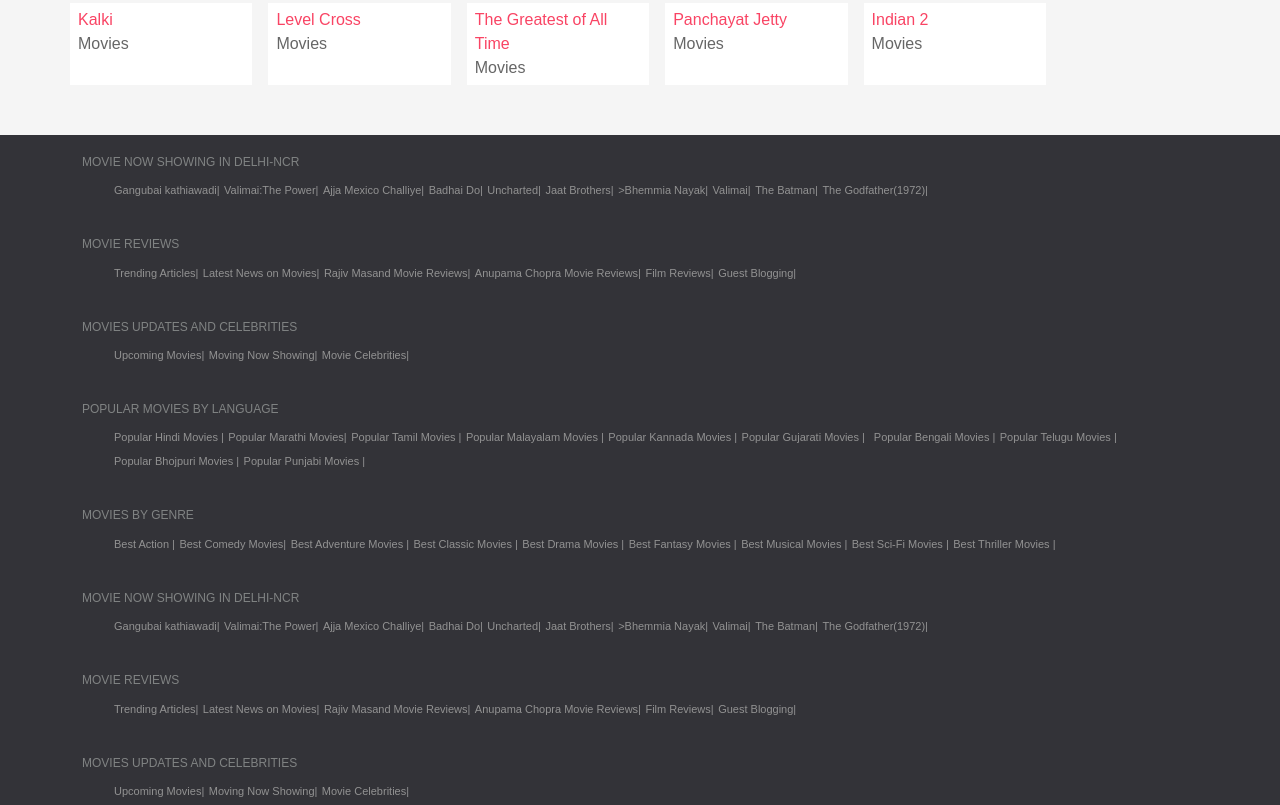
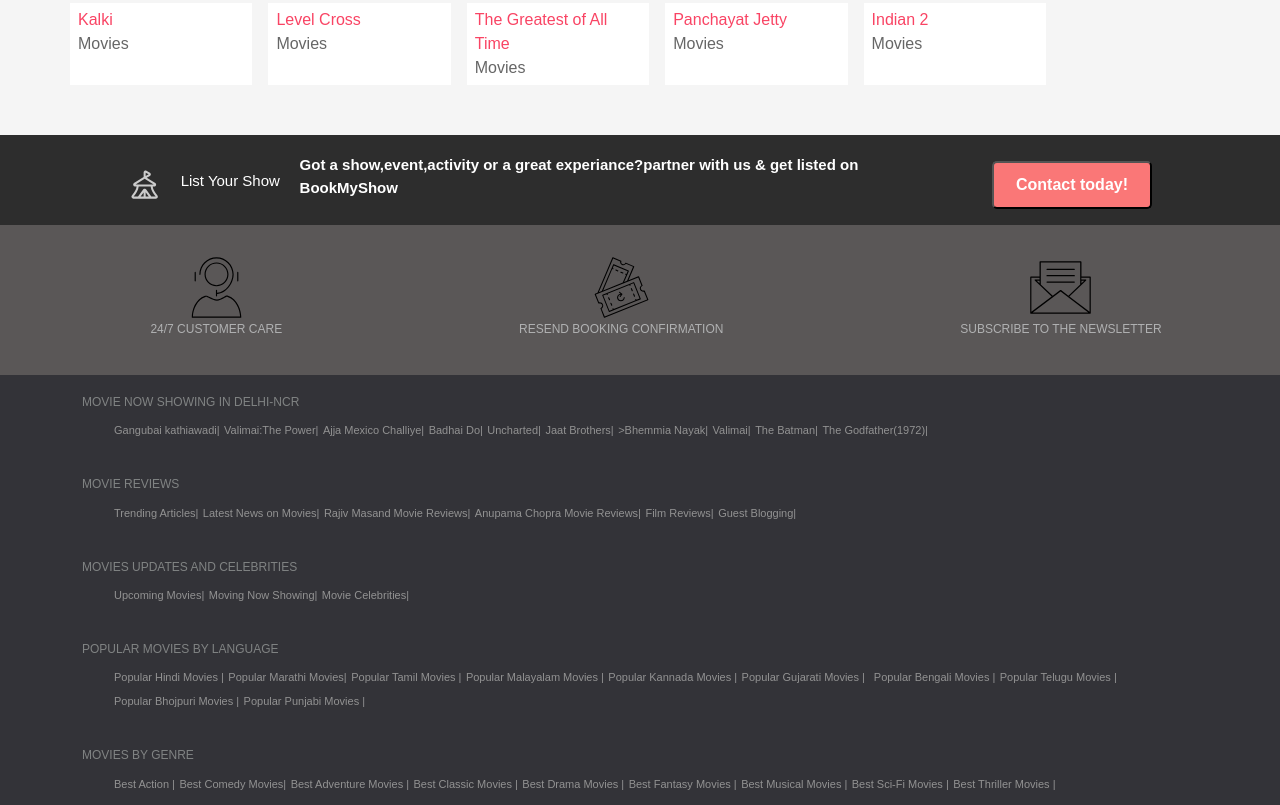
Before and after one commit to ikdaisy/Week-4-BookMyShow, a plain HTML site: page index.html in a window 1280 px wide. Shown: the part 4858-5663 px from the top of the page. Drawn offline with Linux system fonts and the light colour scheme.

Commit message:
Updated...

```diff
--- a/css/mystyles.css
+++ b/css/mystyles.css
@@ -455,6 +455,75 @@
 }
 
 
+.footer{
+    padding-top: 40px;
+
+
+    width: 100%;
+    height: 30vh;
+    background-color: rgb(45, 45, 45);
+}
+.liys{
+    height: 10%;
+    width: 80%;
+    margin: 0 10%;
+    display: flex;
+    justify-content: space-between;
+}
+.liysl{
+    width: 75%;
+    height: 100%;
+    color: white;
+    font-weight: bold;
+    display: flex;
+
+    justify-content: space-between;
+    align-items: center;
+}
+.liysl h3{
+    font-size: 15px;
+    width: 20%;
+    text-align: center;
+}
+
+.liysl p{
+    font-size: 15px;
+
+
+}
+.liysr{
+
+    height: 100%;
+
+    display: flex;
+    justify-content: center;
+    align-items: center;
+}
+
+
+.cus{
+    margin-top: 30px;
+    height: 20vh;
+    width: 100%;
+    color: rgb(176, 177, 178);
+    background-color: rgb(90, 87, 87);
+
+}
+.cus ul{
+    height: 100%;
+    list-style-type: none;
+    text-align: center;
+    font-size: 12px;
+    align-items: center;
+    display: flex;
+    justify-content: space-around;
+}
+.cus img{
+    width: 65px;
+    height: 65px;
+
+}
+
 
 
     #footer_section_1{
@@ -557,7 +626,7 @@
             text-align: center;
             font-size: 12px;
             padding-bottom: 20px;
-            color: #F3FFFF;
+            color: #929494;
 
         }
 
@@ -565,6 +634,7 @@
             margin-bottom: 50px;
 
             position: relative;
+
         }
 
         .main img{
@@ -582,14 +652,45 @@
             top: 10%;
             left: 5%;
 
+
         }
 
         .main-content{
+
             width: 30%;
             position: absolute;
             top: 10%;
             left: 24%;
+
         }
+
+
+
+
+        .main-img:before {
+            content: '';
+            position: absolute;
+            top: 0;
+            left: 0;
+            height: 100%;
+            width: 15%;
+            background-image: linear-gradient(90deg, rgb(61, 60, 60) 0%, black 100%);
+        }
+
+
+
+        .main:before {
+            content: '';
+            position: absolute;
+            bottom: 0;
+            right: 0;
+            height: 100%;
+            width: 4%;
+            background-image: linear-gradient(90deg,  black 0%,rgb(61, 60, 60) 100%);
+
+        }
+
+
 
         .main-content h2{
             color: white;
--- a/index.html
+++ b/index.html
@@ -276,7 +276,7 @@
                     <div id="cards">
                         <div class="left">
                             <div class="box">
-                                <a href="">
+                                <a href="./pages/movie.html">
                                     <img src="./images/15.avif"
                                         alt="">
                                     <h6>Vishu</h6>
@@ -286,7 +286,7 @@
                         </div>
                         <div class="left">
                             <div class="box">
-                                <a href="">
+                                <a href="./pages/movie.html">
                                     <img src="./images/16.avif"
                                         alt="">
                                     <h6>The Hand</h6>
@@ -296,7 +296,7 @@
                         </div>
                         <div class="left">
                             <div class="box">
-                                <a href="">
+                                <a href="./pages/movie.html">
                                     <img src="./images/17.avif"
                                         alt="">
                                     <h6>The Watchers</h6>
@@ -306,7 +306,7 @@
                         </div>
                         <div class="left">
                             <div class="box">
-                                <a href="">
+                                <a href="./pages/">
                                     <img src="./images/18.avif"
                                         alt="">
                                     <h6>Bad Boys:Ride or Die</h6>
@@ -316,7 +316,7 @@
                         </div>
                         <div class="left">
                             <div class="box">
-                                <a href="">
+                                <a href="./pages/">
                                     <img src="./images/19.avif"
                                         alt="">
                                     <h6>Dream Lock</h6>
@@ -326,7 +326,7 @@
                         </div>
                         <div class="left">
                             <div class="box">
-                                <a href="">
+                                <a href="./pages/movie.html">
                                     <img src="./images/20.avif"
                                         alt="">
                                     <h6>Grandmaster</h6>
@@ -336,7 +336,7 @@
                         </div>
                         <div class="left">
                             <div class="box">
-                                <a href="">
+                                <a href="./pages/movie.html">
                                     <img src="./images/21.avif"
                                         alt="">
                                     <h6>Bad Boys for Life </h6>
@@ -346,7 +346,7 @@
                         </div>
                         <div class="left">
                             <div class="box">
-                                <a href="">
+                                <a href="./pages/movie.html">
                                     <img src="./images/22.avif"
                                         alt="">
                                     <h6>Bad Boys:Ride or Die</h6>
@@ -356,7 +356,7 @@
                         </div>
                         <div class="left">
                             <div class="box">
-                                <a href="">
+                                <a href="./pages/movie.html">
                                     <img src="./images/23.avif"
                                         alt="">
                                     <h6>Bad Boys:Legacy</h6>
@@ -366,7 +366,7 @@
                         </div>
                         <div class="left">
                             <div class="box">
-                                <a href="">
+                                <a href="./pages/movie.html">
                                     <img src="./images/24.avif"
                                         alt="">
                                     <h6>Pagalariyaan</h6>
@@ -976,6 +976,39 @@
 
         </div>
 
+
+        <div class="footer">
+            <div class="liys">
+                <div class="liysl">
+                    <div class="img">
+                        <img src="./images/hut.svg" alt="">
+                    </div>
+                    <h3>List Your Show</h3>
+                    <p>Got a show,event,activity or a great experiance?partner with us & get listed on BookMyShow</p>
+                </div>
+                <div class="liysr">
+                    <button style="background-color: rgb(250, 119, 119); padding:10px 22px; border-radius:5px;color:white; font-weight:bold;">Contact today!</button>
+                </div>
+
+            </div>
+            <div class="cus">
+                <ul>
+                    <li>
+                        <img src="./images/52004b16-59c9-408b-abb8-eca2cf7de2c0.svg"  alt="">
+                        <p>24/7 CUSTOMER CARE</p>
+                    </li>
+                    <li>
+                        <img src="./images/3a19191c-860d-406b-b646-a3ec69b97e0f.svg" alt="">
+                        <p>RESEND BOOKING CONFIRMATION</p>
+                    </li>
+                    <li>
+                        <img src="./images/07dbad93-5aff-4395-8b1e-b5d950a33cbb.svg" alt="">
+                        <p>SUBSCRIBE TO THE NEWSLETTER</p>
+                    </li>
+                </ul>
+            </div>
+        </div>
+
         <div id="footer">
             <div id="footer_section_2">
             <div class="container">
```
Also changed, not shown: pages/movie.html (+31 -0 lines), images/07dbad93-5aff-4395-8b1e-b5d950a33cbb.svg (added), images/3a19191c-860d-406b-b646-a3ec69b97e0f.svg (added), images/52004b16-59c9-408b-abb8-eca2cf7de2c0.svg (added), images/hut.svg (added).
